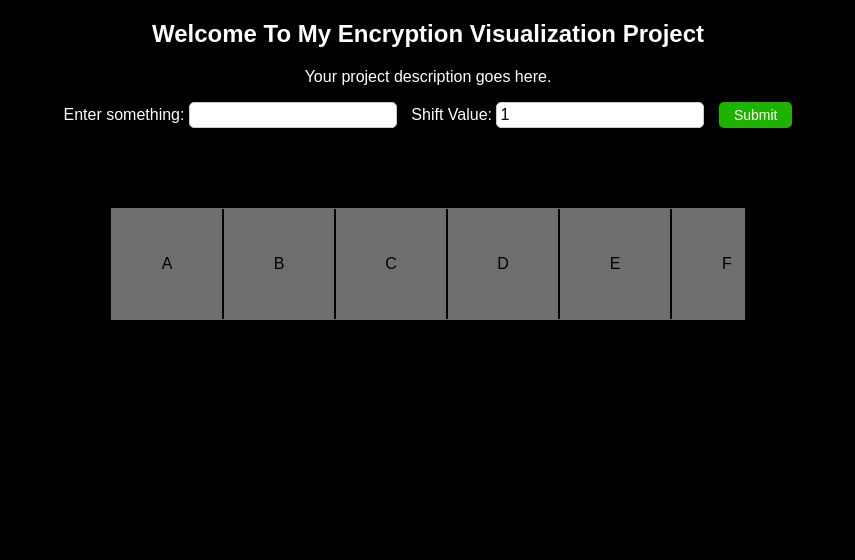
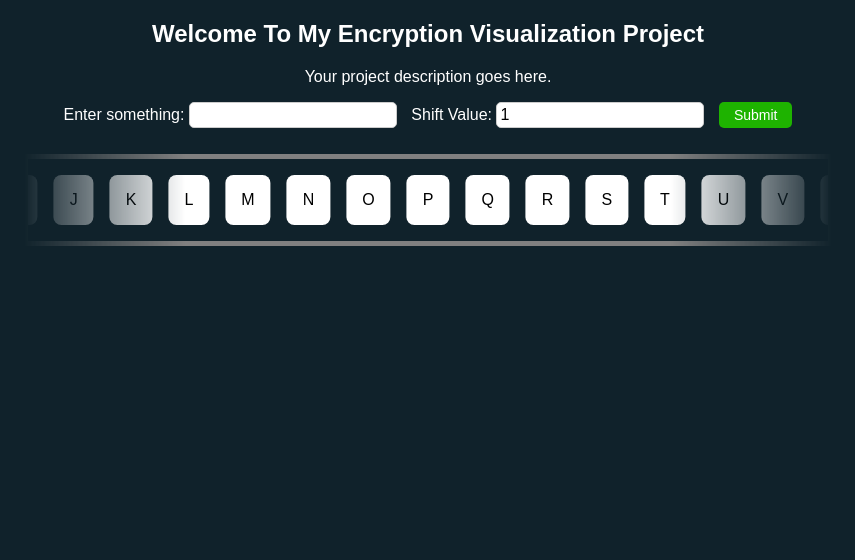
Before and after one commit to emiliqn101/1-App-Every-Day, a Django app: page / in a window 1280 px wide. Shown: the top 560 px of the page, without its empty margins (212-1067 px from the left). Run offline with Django 4.2, Linux system fonts and the light colour scheme.

Commit message:
Changes Made to Scroller

```diff
--- a/EncryptionVisualization/Visualization/static/style.css
+++ b/EncryptionVisualization/Visualization/static/style.css
@@ -3,7 +3,7 @@ body {
     justify-content: center;
     align-items: center;
     font-family: Arial, Helvetica, sans-serif;
-    background-color: black;
+    background-color: rgb(16, 34, 43);
 }
 
 .hero {
@@ -49,25 +49,48 @@ body {
 #encodedText {
     color: rgb(0, 0, 0);
 }
-.wrapper {
-    width: 50%;
-    border: 1px solid #ddd;
+
+.scroller {
+    border: 5px solid gray;
     display: flex;
-    overflow-x: auto;
-    opacity: 50%;
-    margin: 0 auto;
+    align-items: center; /* Center vertically within .scroller */
+    max-width: 800px;
+    overflow: hidden;
+    position: absolute; /* Position absolutely */
+    top: 25%; /* Center vertically on the screen */
+    left: 50%; /* Center horizontally on the screen */
+    transform: translate(-50%, -50%); /* Move back by half of its width and height */
+    -webkit-mask:
+        linear-gradient(90deg,transparent, white 20%, white 80%, transparent);
+    mask:
+        linear-gradient(90deg,transparent, white 20%, white 80%, transparent);
 }
 
-.wrapper::-webkit-scrollbar{
-    width: 0px;
-    height: 0px;
+.tag-list {
+    margin: 0;
+    padding-inline: 0;
+    list-style: none;
 }
-.wrapper .item{
-    min-width: 110px;
-    height: 110px;
-    line-height: 110px;
-    text-align: center;
-    background-color: #ddd;
-    margin-right: 2px;
 
+.tag-list li {
+    padding: 1rem;
+    background: white;
+    border-radius: 0.5rem;
+    box-shadow: 0 0.5rem 1rem -0.25rem var(--clr-primary-400);
 }
+
+.scroller_inner {
+    width: max-content;
+    padding-block: 1rem;
+    display: flex;
+    flex-wrap: wrap;
+    gap: 1rem;
+    flex-wrap: nowrap;
+    animation: scroll 20s linear infinite;
+}
+
+@keyframes scroll {
+    to {
+        transform: translate(-100%);
+    }
+}
--- a/EncryptionVisualization/Visualization/templates/base.html
+++ b/EncryptionVisualization/Visualization/templates/base.html
@@ -20,33 +20,35 @@
                 <button type="submit" class="submit-button">Submit</button>
             </form>
         </section>
-        <div class="wrapper">
-            <div class="item" id="letterA">A</div>
-            <div class="item" id="letterB">B</div>
-            <div class="item" id="letterC">C</div>
-            <div class="item" id="letterD">D</div>
-            <div class="item" id="letterE">E</div>
-            <div class="item" id="letterF">F</div>
-            <div class="item" id="letterG">G</div>
-            <div class="item" id="letterH">H</div>
-            <div class="item" id="letterI">I</div>
-            <div class="item" id="letterJ">J</div>
-            <div class="item" id="letterK">K</div>
-            <div class="item" id="letterL">L</div>
-            <div class="item" id="letterM">M</div>
-            <div class="item" id="letterN">N</div>
-            <div class="item" id="letterO">O</div>
-            <div class="item" id="letterP">P</div>
-            <div class="item" id="letterQ">Q</div>
-            <div class="item" id="letterR">R</div>
-            <div class="item" id="letterS">S</div>
-            <div class="item" id="letterT">T</div>
-            <div class="item" id="letterU">U</div>
-            <div class="item" id="letterV">V</div>
-            <div class="item" id="letterW">W</div>
-            <div class="item" id="letterX">X</div>
-            <div class="item" id="letterY">Y</div>
-            <div class="item" id="letterZ">Z</div>
+        <div class="scroller">
+            <ul class="tag-list scroller_inner">
+                <li class="item" id="letterA">A</li>
+                <li class="item" id="letterB">B</li>
+                <li class="item" id="letterC">C</li>
+                <li class="item" id="letterD">D</li>
+                <li class="item" id="letterE">E</li>
+                <li class="item" id="letterF">F</li>
+                <li class="item" id="letterG">G</li>
+                <li class="item" id="letterH">H</li>
+                <li class="item" id="letterI">I</li>
+                <li class="item" id="letterJ">J</li>
+                <li class="item" id="letterK">K</li>
+                <li class="item" id="letterL">L</li>
+                <li class="item" id="letterM">M</li>
+                <li class="item" id="letterN">N</li>
+                <li class="item" id="letterO">O</li>
+                <li class="item" id="letterP">P</li>
+                <li class="item" id="letterQ">Q</li>
+                <li class="item" id="letterR">R</li>
+                <li class="item" id="letterS">S</li>
+                <li class="item" id="letterT">T</li>
+                <li class="item" id="letterU">U</li>
+                <li class="item" id="letterV">V</li>
+                <li class="item" id="letterW">W</li>
+                <li class="item" id="letterX">X</li>
+                <li class="item" id="letterY">Y</li>
+                <li class="item" id="letterZ">Z</li>
+            </ul>
         </div>
 
         <!-- Add a container to display the encoded text -->
@@ -89,13 +91,16 @@
             // Encode the user's input with the specified shift value
             const encodedText = caesarCipher(userInput, currentShiftValue);
 
+            const scrollers = document.querySelectorAll(".scroller");
+
+            addAnimation();
+            function addAnimation(){
+                scrollers.forEach(scroller => {
+                    scroller.setAttribute('data-animated', true);
+                });
+            }
 
 
-            // Get the first letter and convert to uppercase
-            for (const char of encodedText){
-                scrollToElement(char);
-
-            }
 
 
 
@@ -111,11 +116,6 @@
             // Clear the input field
             inputField.value = '';
         }
-        function scrollToElement(letter) {
-            const Element = document.getElementById('letter'+letter.toUpperCase());
-            Element.scrollIntoView({ behavior: 'smooth' });
-        }
-
 
         // Set up the form submission handler
         document.getElementById('myForm').addEventListener('submit', handleFormSubmission);
```
